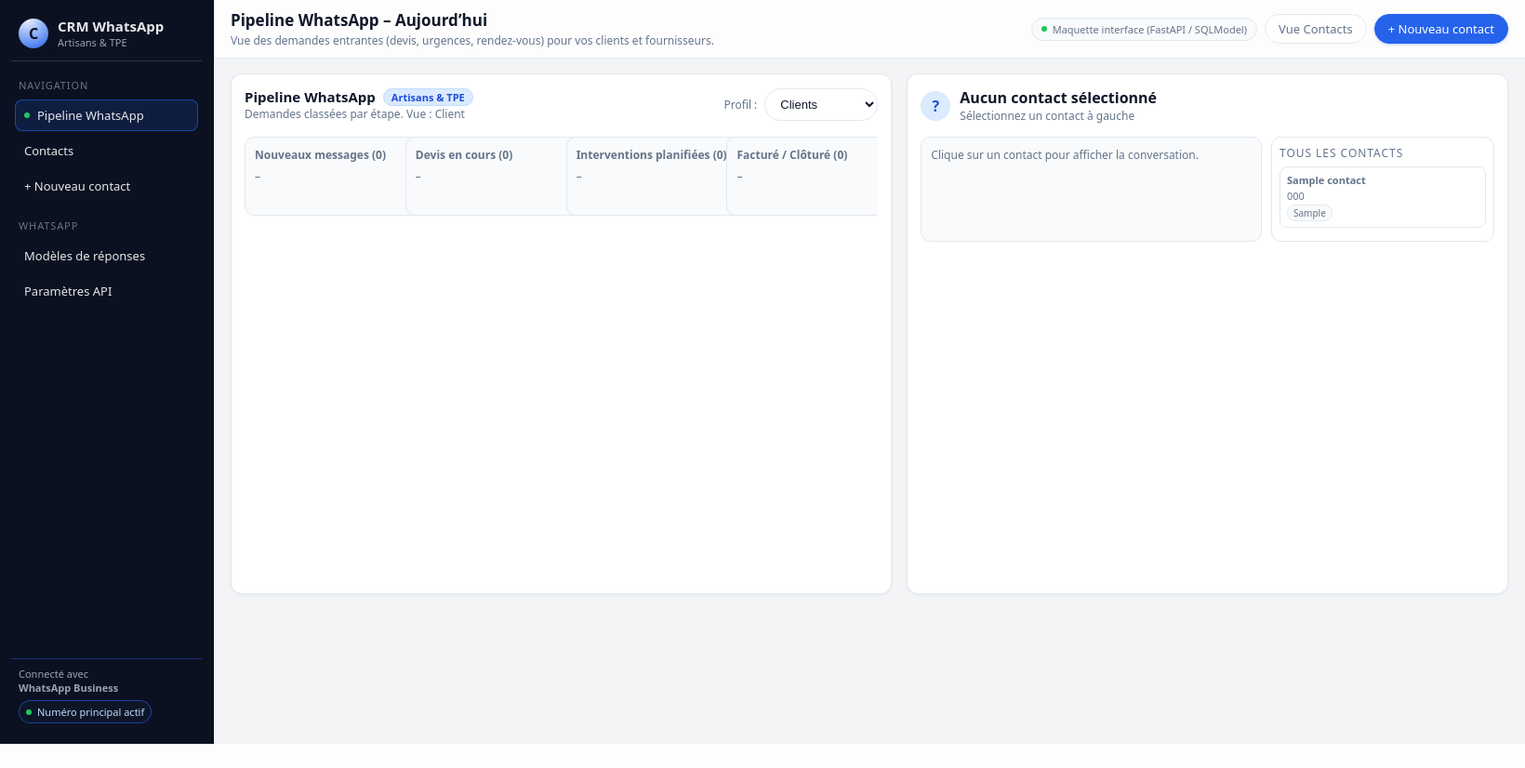
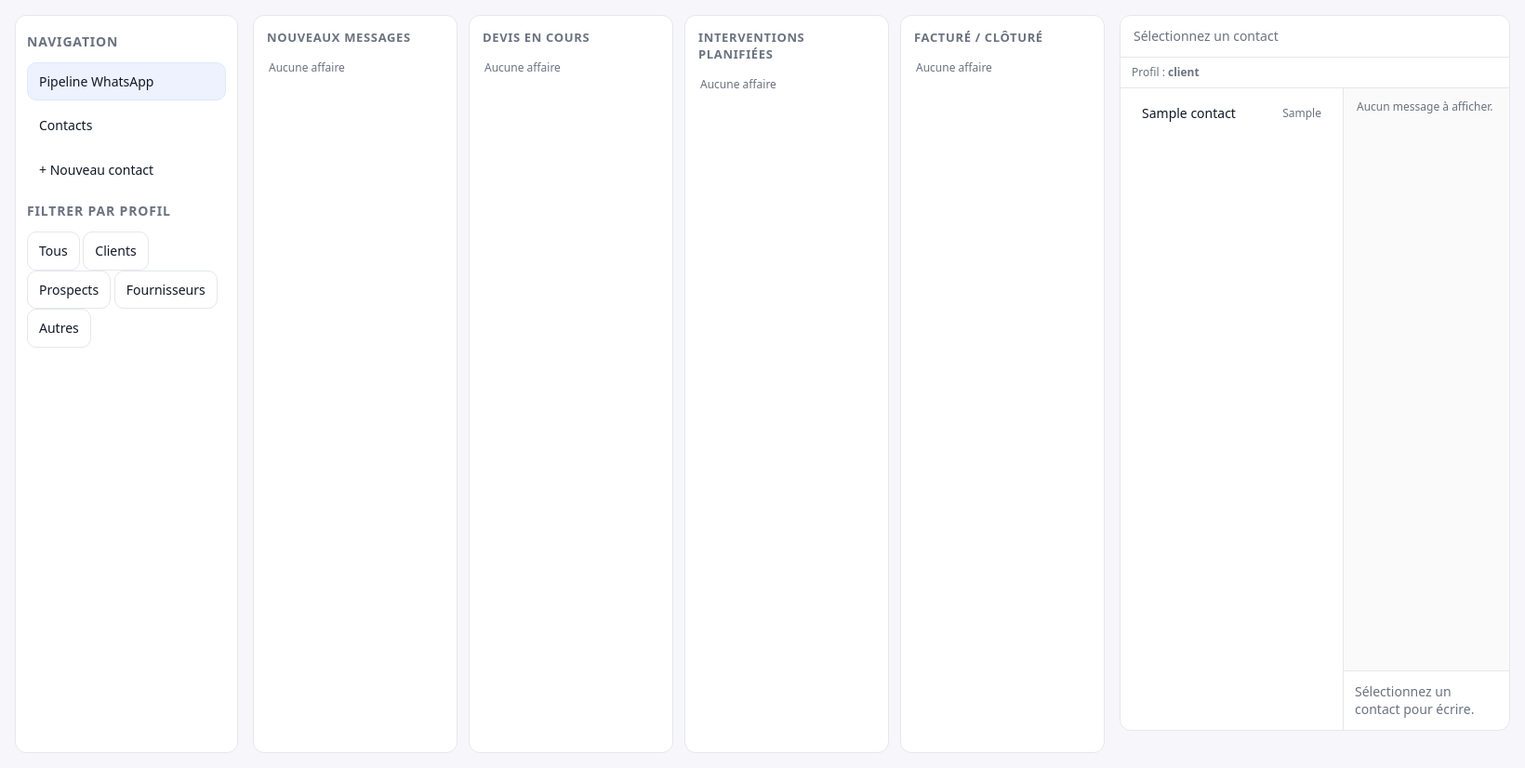
Before and after one commit to jeanlura92-alt/tpe, a FastAPI app: page /?profile=client in a window 1640 px wide. Shown: the whole page at 93% size. Before the commit the page ends 800 px from the top, so only its background shows below. Run offline with FastAPI, Linux system fonts and the light colour scheme; tables that the repository leaves empty hold one stand-in row (values such as "Sample post"); parts of the project's set-up code (start-up, migrations or seed data) failed here and were passed over.

Commit message:
Update dashboard.html

```diff
--- a/app/templates/dashboard.html
+++ b/app/templates/dashboard.html
@@ -1,197 +1,168 @@
-{% extends "base.html" %}
-{% block title %}CRM WhatsApp Artisans - Pipeline{% endblock %}
+<!doctype html>
+<html lang="fr">
+<head>
+  <meta charset="utf-8" />
+  <title>CRM WhatsApp Artisans</title>
+  <meta name="viewport" content="width=device-width, initial-scale=1" />
+  <style>
+    :root { --bg:#f7f7fb; --card:#fff; --muted:#6b7280; --text:#111827; --line:#e5e7eb; --brand:#0f172a; }
+    html,body { margin:0; padding:0; background:var(--bg); color:var(--text); font:14px/1.4 system-ui, -apple-system, Segoe UI, Roboto, Ubuntu, Cantarell, "Helvetica Neue", Arial; }
+    a { color:inherit; text-decoration:none; }
+    .layout { display:grid; grid-template-columns: 240px 1fr 420px; gap:16px; padding:16px; }
+    .card { background:var(--card); border:1px solid var(--line); border-radius:12px; }
+    .sidebar { padding:12px; position:sticky; top:16px; height: calc(100vh - 32px); overflow:auto; }
+    .sidebar h3 { margin:6px 0 12px; font-size:14px; color:var(--muted); text-transform:uppercase; letter-spacing:.06em; }
+    .sidebar-nav a { display:block; padding:10px 12px; border-radius:10px; margin-bottom:6px; border:1px solid transparent; }
+    .sidebar-nav a.active { background:#eef2ff; border-color:#e0e7ff; }
+    .sidebar .filter { margin-top:14px; }
+    .btn { display:inline-block; padding:10px 12px; border-radius:10px; border:1px solid var(--line); background:#fff; cursor:pointer; }
+    .btn-primary { background:var(--brand); color:#fff; border-color:var(--brand); }
+    .kanban { display:grid; grid-template-columns: repeat(4, minmax(220px,1fr)); gap:12px; }
+    .col { padding:8px; }
+    .col h4 { margin:6px 6px 10px; font-size:13px; color:var(--muted); text-transform:uppercase; letter-spacing:.05em; }
+    .deal { padding:10px; border:1px solid var(--line); border-radius:10px; margin:8px 0; background:#fff; }
+    .deal .name { font-weight:600; }
+    .deal .meta { color:var(--muted); font-size:12px; margin-top:4px; }
+    .right { padding:0; display:flex; flex-direction:column; height: calc(100vh - 32px); position:sticky; top:16px; }
+    .right-header { padding:12px 14px; border-bottom:1px solid var(--line); display:flex; align-items:center; gap:8px; }
+    .right-body { display:grid; grid-template-columns: 240px 1fr; height:100%; }
+    .contacts { border-right:1px solid var(--line); overflow:auto; }
+    .contacts .group { padding:8px 12px; }
+    .contacts .c { padding:8px 10px; border-radius:8px; display:flex; align-items:center; justify-content:space-between; border:1px solid transparent; }
+    .contacts .c.active { background:#eef2ff; border-color:#e0e7ff; }
+    .thread { display:flex; flex-direction:column; height:100%; }
+    .messages { padding:12px 14px; overflow:auto; flex:1; background:#fafafa; border-bottom:1px solid var(--line); }
+    .msg { display:flex; margin:6px 0; }
+    .msg.in { justify-content:flex-start; }
+    .msg.out { justify-content:flex-end; }
+    .bubble { max-width:70%; border:1px solid var(--line); background:#fff; padding:10px 12px; border-radius:12px; position:relative; }
+    .msg.out .bubble { background:#f1f5ff; }
+    .bubble .meta { display:block; color:var(--muted); font-size:11px; margin-top:6px; text-align:right; }
+    .composer { padding:12px; display:flex; gap:8px; }
+    .composer textarea { flex:1; padding:10px 12px; border-radius:10px; border:1px solid var(--line); resize:vertical; min-height:44px; }
+    .toolbar { padding:8px 12px; border-bottom:1px solid var(--line); display:flex; justify-content:space-between; align-items:center; gap:8px; }
+    .status-form select { padding:8px 10px; border-radius:8px; border:1px solid var(--line); }
+    .muted { color:var(--muted); }
+    .small { font-size:12px; }
+  </style>
+</head>
+<body>
+  <div class="layout">
+    <!-- Sidebar -->
+    <aside class="card sidebar">
+      <h3>Navigation</h3>
+      <nav class="sidebar-nav">
+        <a class="active" href="/"><span>Pipeline WhatsApp</span></a>
+        <a href="/contacts"><span>Contacts</span></a>
+        <a href="/contacts/new"><span>+ Nouveau contact</span></a>
+      </nav>
 
-{% block extra_head %}
-<style>
-  .panel-header{display:flex;justify-content:space-between;align-items:center;gap:12px;margin-bottom:8px;}
-  .panel-title{font-size:15px;font-weight:600;display:flex;align-items:center;gap:8px;}
-  .badge{font-size:11px;padding:1px 8px;border-radius:999px;background:var(--accent-soft);color:var(--accent-strong);border:1px solid #bfdbfe;}
-  .panel-subtitle{font-size:12px;color:var(--text-soft);}
-  .filters{display:flex;align-items:center;gap:8px;flex-wrap:wrap}
+      <div class="filter">
+        <h3>Filtrer par profil</h3>
+        <div>
+          <a class="btn" href="/">Tous</a>
+          <a class="btn" href="/?profile=client">Clients</a>
+          <a class="btn" href="/?profile=prospect">Prospects</a>
+          <a class="btn" href="/?profile=fournisseur">Fournisseurs</a>
+          <a class="btn" href="/?profile=autre">Autres</a>
+        </div>
+      </div>
+    </aside>
 
-  .kanban{margin-top:8px;display:grid;grid-template-columns:repeat(4,minmax(0,1fr));gap:10px;overflow-x:auto;}
-  .kanban-column{background:var(--bg-soft-2);border-radius:10px;border:1px solid var(--border);padding:10px;display:flex;flex-direction:column;min-width:220px;}
-  .kanban-title{font-size:12px;font-weight:600;color:var(--text-soft);margin-bottom:6px;}
-  .cards{display:flex;flex-direction:column;gap:8px;min-height:40px}
-  .card{border-radius:10px;border:1px solid var(--border);padding:8px;background:#fff;transition:.15s;cursor:grab}
-  .card:active{cursor:grabbing}
-  .card:hover{border-color:var(--accent-soft);box-shadow:0 1px 4px rgba(15,23,42,.08);}
-  .card.active{border-color:var(--accent);background:#eff6ff;}
-  .ghost{opacity:.4}
+    <!-- Kanban -->
+    <section class="kanban">
+      {% for col in columns %}
+      <div class="card col">
+        <h4>{{ col.label }}</h4>
+        {% for item in deals_by_status[col.id] %}
+          <div class="deal">
+            <div class="name">{{ item.contact.name }}</div>
+            <div class="meta small muted">
+              {{ item.contact.phone }} • {{ item.deal.last_message_channel or '—' }} •
+              {{ item.deal.last_message_at.astimezone().strftime('%d/%m %H:%M') if item.deal.last_message_at else '—' }}
+            </div>
+            <div style="margin-top:8px;">
+              <a class="btn" href="/?contact_id={{ item.contact.id }}{% if current_profile and current_profile!='tous' %}&profile={{ current_profile }}{% endif %}">Ouvrir</a>
+            </div>
+          </div>
+        {% else %}
+          <div class="muted small" style="padding:6px 8px;">Aucune affaire</div>
+        {% endfor %}
+      </div>
+      {% endfor %}
+    </section>
 
-  .chat-header{display:flex;justify-content:space-between;align-items:center;gap:10px;margin-bottom:8px;}
-  .chat-contact{display:flex;align-items:center;gap:10px;}
-  .avatar{width:32px;height:32px;border-radius:999px;background:var(--accent-soft);display:inline-flex;align-items:center;justify-content:center;font-weight:600;color:var(--accent-strong);}
-  .chat-body{margin-top:6px;display:flex;gap:10px;}
-  .chat-pane{flex:1;padding:10px;border:1px solid var(--border);border-radius:10px;background:var(--bg-soft-2);}
-  .chat-input-wrapper{margin-top:8px;display:flex;flex-direction:column;gap:6px;}
-  .chat-input-row{display:flex;gap:6px;}
-  .chat-input{flex:1;border-radius:999px;border:1px solid var(--border);padding:8px 12px;font-size:13px;background:#fff;color:var(--text);}
-  .btn{border-radius:999px;border:1px solid var(--border);padding:6px 14px;font-size:13px;background:#fff;color:var(--text-soft);cursor:pointer}
-  .btn-primary{background:var(--accent);border-color:var(--accent);color:#fff}
+    <!-- Right panel -->
+    <aside class="card right">
+      <div class="right-header">
+        {% if selected %}
+          <div style="font-weight:700">{{ selected.contact.name }}</div>
+          <div class="muted">•</div>
+          <div class="muted small">{{ selected.contact.phone }}</div>
+        {% else %}
+          <div class="muted">Sélectionnez un contact</div>
+        {% endif %}
+      </div>
 
-  .contacts-panel{width:240px;border:1px solid var(--border);border-radius:10px;padding:8px;background:#fff;}
-  .contacts-title{font-size:12px;text-transform:uppercase;letter-spacing:.08em;color:var(--text-soft);margin-bottom:6px;}
-  .sidepanel-item{border-radius:8px;border:1px solid var(--border);padding:6px 7px;font-size:11px;color:var(--text-soft);background:#fff;display:flex;flex-direction:column;gap:2px;margin-bottom:6px;}
-  .sidepanel-item.active{border-color:var(--accent);background:var(--accent-soft);}
-  .sidepanel-tag{font-size:10px;padding:1px 6px;border-radius:999px;border:1px solid var(--border);align-self:flex-start;background:var(--bg-soft-2);}
-
-  @media(max-width:960px){
-    .main-content{grid-template-columns:minmax(0,1fr)}
-    .chat-body{flex-direction:column}
-    .contacts-panel{width:100%}
-  }
-</style>
-{% endblock %}
-
-{% block content %}
-<main class="main-content">
-  <!-- PIPELINE -->
-  <section class="panel">
-    <div class="panel-header">
-      <div>
-        <div class="panel-title">Pipeline WhatsApp <span class="badge">Artisans & TPE</span></div>
-        <div class="panel-subtitle">Demandes classées par étape. Vue : {{ current_profile|capitalize }}</div>
-      </div>
-      <form class="filters" method="get" action="/">
-        <label style="font-size:12px;color:var(--text-soft)">Profil :</label>
-        <select name="profile" class="chat-input" onchange="this.form.submit()">
-          <option value="" {% if current_profile=='tous' %}selected{% endif %}>Tous</option>
-          <option value="client" {% if current_profile=='client' %}selected{% endif %}>Clients</option>
-          <option value="prospect" {% if current_profile=='prospect' %}selected{% endif %}>Prospects</option>
-          <option value="fournisseur" {% if current_profile=='fournisseur' %}selected{% endif %}>Fournisseurs</option>
-          <option value="autre" {% if current_profile=='autre' %}selected{% endif %}>Autres</option>
+      <div class="toolbar">
+        {% if selected %}
+        <form class="status-form" method="post" action="/deals/{{ selected.deal.id }}/status">
+          <input type="hidden" name="next" value="/?contact_id={{ selected.contact.id }}{% if current_profile and current_profile!='tous' %}&profile={{ current_profile }}{% endif %}">
+          <select name="status" onchange="this.form.submit()">
+            {% for val, label in status_options %}
+              <option value="{{ val }}" {% if selected.deal.status==val %}selected{% endif %}>{{ label }}</option>
+            {% endfor %}
           </select>
         </form>
+        {% endif %}
+        <div class="muted small">Profil : <strong>{{ current_profile }}</strong></div>
       </div>
 
-    <div class="kanban" id="kanban">
-      {% for col in columns %}
-      {% set deals = deals_by_status.get(col.id, []) %}
-      <div class="kanban-column" data-status="{{ col.id }}">
-        <div class="kanban-title">{{ col.label }} ({{ deals|length }})</div>
-        <div class="cards" ondragover="event.preventDefault();" ondrop="onDrop(event, '{{ col.id }}')">
-          {% for item in deals %}
-            {% set deal = item.deal %}
-            {% set contact = item.contact %}
-            <a href="/?contact_id={{ contact.id }}{% if current_profile!='tous' %}&profile={{ current_profile }}{% endif %}" style="text-decoration:none;">
-              <div class="card {% if selected and selected.contact.id == contact.id %}active{% endif %}"
-                   draggable="true"
-                   ondragstart="onDragStart(event, {{ deal.id }})"
-                   data-deal="{{ deal.id }}">
-                <div style="display:flex;justify-content:space-between;align-items:center;">
-                  <div style="font-weight:500;">{{ contact.name }}</div>
-                  <div style="font-size:11px;color:var(--text-soft);">
-                    {{ deal.amount_estimated if deal.amount_estimated is not none else "—" }} €
-                  </div>
-                </div>
-                <div style="font-size:12px;color:var(--text-soft);margin-top:2px;">{{ deal.title }}</div>
-              </div>
+      <div class="right-body">
+        <!-- Liste contacts -->
+        <div class="contacts">
+          <div class="group">
+            {% for c in contacts_list %}
+              <a class="c {% if selected and selected.contact.id==c.id %}active{% endif %}"
+                 href="/?contact_id={{ c.id }}{% if current_profile and current_profile!='tous' %}&profile={{ current_profile }}{% endif %}">
+                <span>{{ c.name }}</span>
+                <span class="muted small">{{ c.type }}</span>
               </a>
-          {% else %}
-            <div style="font-size:12px;color:var(--text-soft);">–</div>
             {% endfor %}
           </div>
         </div>
+
+        <!-- Fil de messages -->
+        <div class="thread">
+          <div class="messages">
+            {% if messages %}
+              {% for m in messages %}
+                <div class="msg {{ 'out' if m.direction=='out' else 'in' }}">
+                  <div class="bubble">
+                    {{ m.content | e }}
+                    <span class="meta">{{ (m.sent_at or m.created_at).astimezone().strftime('%d/%m %H:%M') }}</span>
+                  </div>
+                </div>
               {% endfor %}
+            {% else %}
+              <div class="muted small">Aucun message à afficher.</div>
+            {% endif %}
           </div>
-  </section>
 
-  <!-- CHAT + CONTACTS -->
-  <section class="panel">
+          <!-- Composer -->
+          <div class="composer">
             {% if selected %}
-      {% set s_deal = selected.deal %}
-      {% set s_contact = selected.contact %}
+            <form method="post" action="/deals/{{ selected.deal.id }}/send_message" style="display:flex; gap:8px; width:100%;">
+              <textarea name="content" placeholder="Écrire un message WhatsApp…"></textarea>
+              <button class="btn btn-primary" type="submit">Envoyer</button>
+            </form>
+            {% else %}
+              <div class="muted">Sélectionnez un contact pour écrire.</div>
             {% endif %}
-
-    <header class="chat-header">
-      <div class="chat-contact">
-        <div class="avatar">{{ s_contact.name[0]|upper if selected else '?' }}</div>
-        <div>
-          <div style="font-weight:600;">{{ s_contact.name if selected else "Aucun contact sélectionné" }}</div>
-          <div style="font-size:12px;color:var(--text-soft);">
-            {{ s_contact.phone if selected else "Sélectionnez un contact à gauche" }}
           </div>
         </div>
       </div>
-      {% if selected %}
-      <form method="post" action="/deals/{{ s_deal.id }}/status" style="display:flex; gap:6px; align-items:center;">
-        <input type="hidden" name="next" value="/?contact_id={{ s_contact.id }}{% if current_profile!='tous' %}&profile={{ current_profile }}{% endif %}">
-        <select name="status" class="chat-input">
-          {% for value,label in status_options %}
-            <option value="{{ value }}" {% if s_deal.status == value %}selected{% endif %}>{{ label }}</option>
-          {% endfor %}
-        </select>
-        <button class="btn">Mettre à jour</button>
-      </form>
-      {% endif %}
-    </header>
-
-    <div class="chat-body">
-      <div class="chat-pane">
-        {% if selected %}
-          <div style="font-size:13px;margin-bottom:8px;">Conversation avec <strong>{{ s_contact.name }}</strong></div>
-          <div style="font-size:12px;color:var(--text-soft);">Dernier message : {{ s_deal.last_message_preview or "—" }}</div>
-          <form method="post" action="/deals/{{ s_deal.id }}/send_message" class="chat-input-wrapper">
-            <div class="chat-input-row">
-              <input name="content" class="chat-input" placeholder="Envoyer un message WhatsApp…">
-              <button class="btn btn-primary">Envoyer</button>
-            </div>
-          </form>
-        {% else %}
-          <div style="font-size:12px;color:var(--text-soft);">Clique sur un contact pour afficher la conversation.</div>
-        {% endif %}
-      </div>
-
-      <aside class="contacts-panel">
-        <div class="contacts-title">Tous les contacts</div>
-        {% for c in contacts_list %}
-          <a href="/?contact_id={{ c.id }}{% if current_profile!='tous' %}&profile={{ current_profile }}{% endif %}" style="text-decoration:none;">
-            <div class="sidepanel-item {% if selected and selected.contact.id == c.id %}active{% endif %}">
-              <strong>{{ c.name }}</strong>
-              <span style="font-size:11px;color:var(--text-soft);">{{ c.phone }}</span>
-              <span class="sidepanel-tag" style="text-transform:capitalize;">{{ c.type }}</span>
-            </div>
-          </a>
-        {% else %}
-          <div style="font-size:12px;color:var(--text-soft);">Aucun contact.</div>
-        {% endfor %}
     </aside>
   </div>
-  </section>
-</main>
-
-<script>
-  let draggedDealId = null;
-
-  function onDragStart(ev, dealId) {
-    draggedDealId = dealId;
-    ev.dataTransfer.setData("text/plain", String(dealId));
-    const el = ev.target.closest(".card");
-    if (el) el.classList.add("ghost");
-  }
-
-  function onDrop(ev, newStatus) {
-    ev.preventDefault();
-    const data = ev.dataTransfer.getData("text/plain") || String(draggedDealId || "");
-    if (!data) return;
-
-    fetch(`/deals/${data}/status`, {
-      method: "POST",
-      headers: {
-        "Content-Type": "application/x-www-form-urlencoded",
-        "Accept": "application/json",
-        "X-Requested-With": "XMLHttpRequest"
-      },
-      body: new URLSearchParams({ status: newStatus })
-    })
-    .then(r => r.json())
-    .then(() => window.location.reload())
-    .catch(() => alert("Erreur lors du déplacement."))
-    .finally(() => {
-      draggedDealId = null;
-      document.querySelectorAll(".card.ghost").forEach(el => el.classList.remove("ghost"));
-    });
-  }
-</script>
-{% endblock %}
+</body>
+</html>
```
Lines whose indentation alone changed are shown as unchanged.
